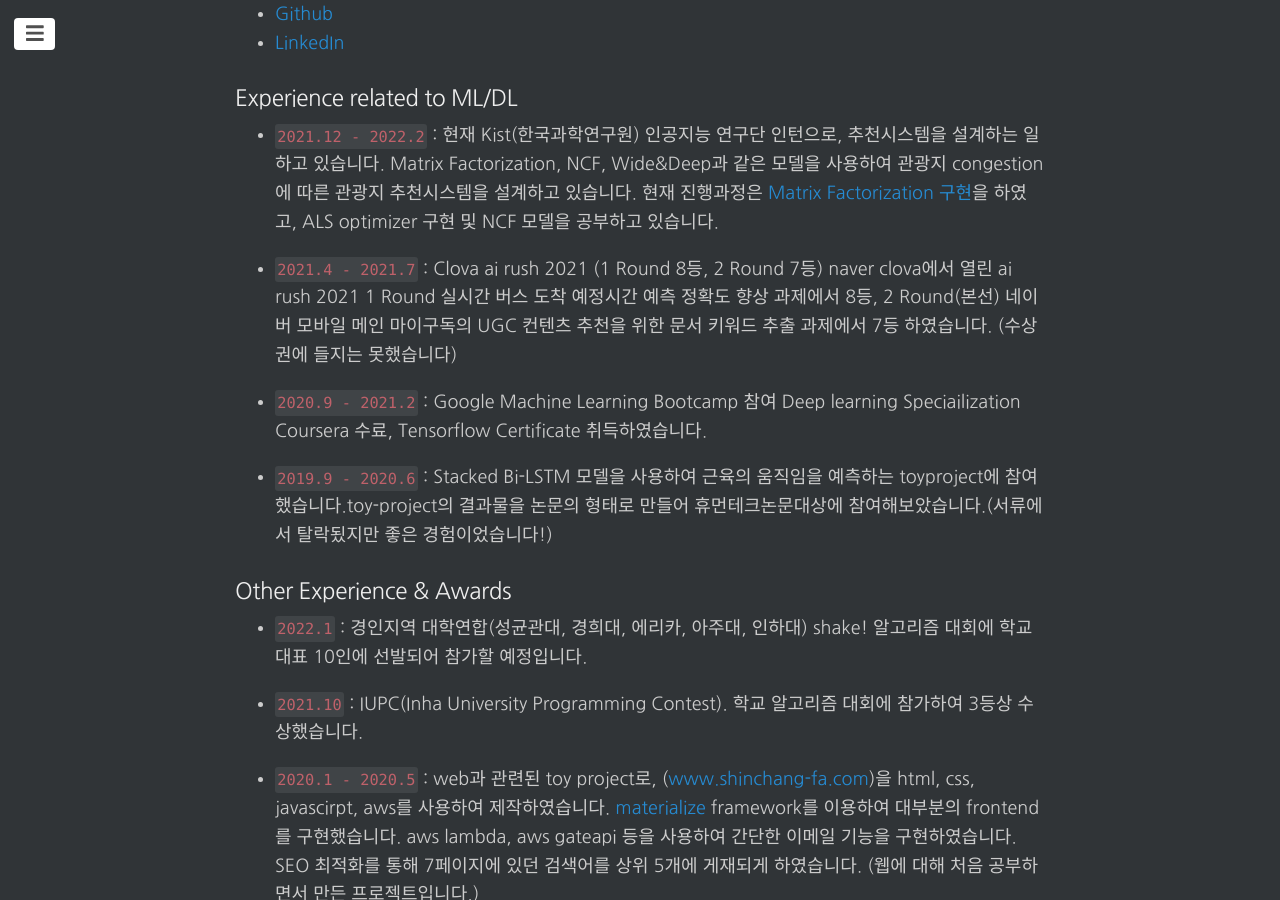
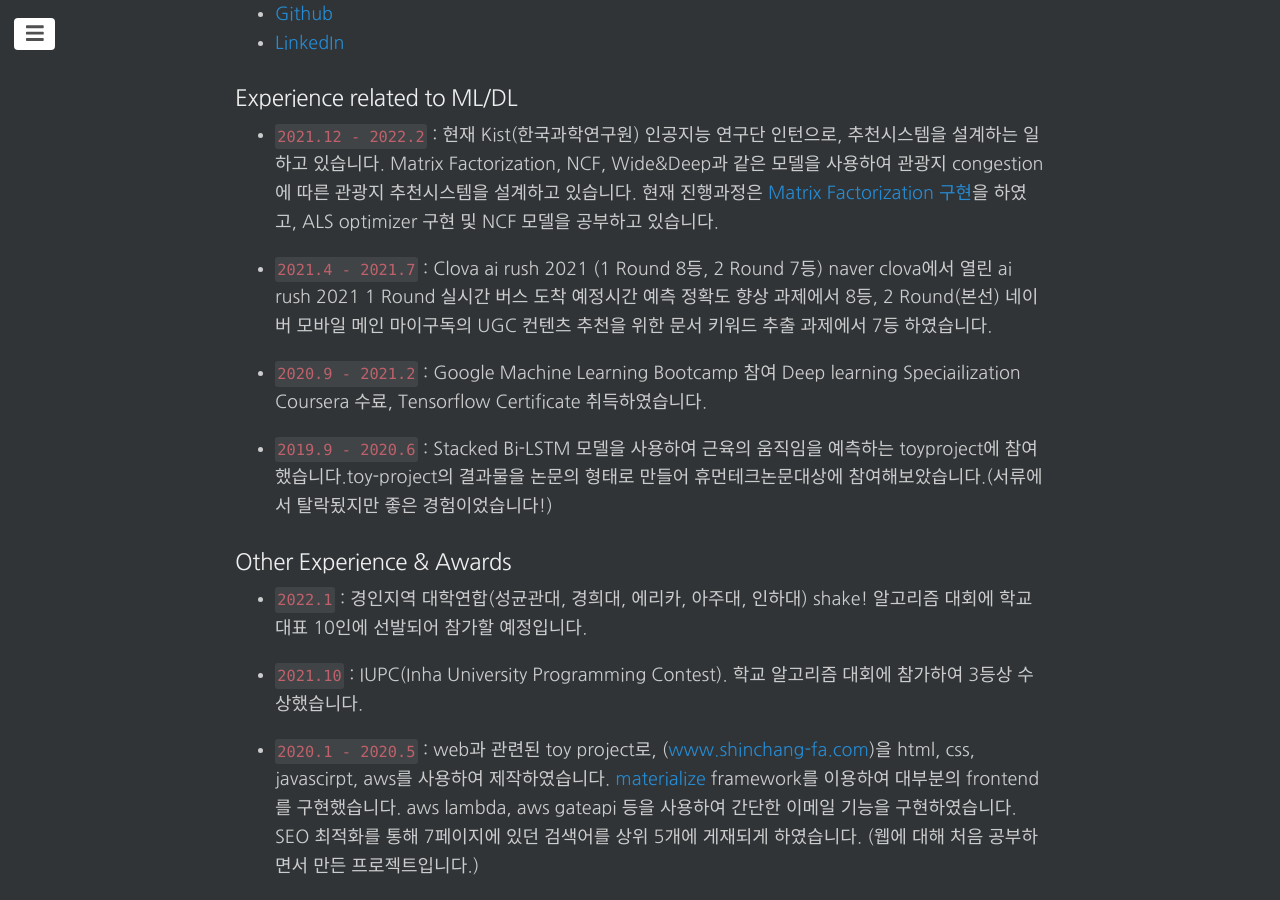
Before and after one commit to changhyeonnam/changhyeonnam.github.io, a Jekyll site: the page built from about.md, in a window 1280 px wide and 900 px high, scrolled down 379 px. Built offline with Jekyll 4.4.1, drawn with Linux system fonts in a browser that asks for light colours; nearby versions of some CDN libraries; comment, search, counter and statistics services are not loaded.

Commit message:
update about.md

```diff
--- a/about.md
+++ b/about.md
@@ -17,7 +17,7 @@ title: About
 - `2021.12 - 2022.2` : 현재 Kist(한국과학연구원) 인공지능 연구단 인턴으로, 추천시스템을 설계하는 일하고 있습니다. Matrix Factorization, NCF, Wide&Deep과 같은 모델을 사용하여 관광지 congestion에 따른 관광지 추천시스템을 설계하고 있습니다. 현재 진행과정은  [Matrix Factorization 구현](https://github.com/changhyeonnam/MFML)을 하였고, ALS optimizer 구현 및 NCF 모델을 공부하고 있습니다.
 
 - `2021.4 - 2021.7` : Clova ai rush 2021 (1 Round 8등, 2 Round 7등)
-naver clova에서 열린 ai rush 2021 1 Round 실시간 버스 도착 예정시간 예측 정확도 향상 과제에서 8등, 	2 Round(본선) 네이버 모바일 메인 마이구독의 UGC 컨텐츠 추천을 위한 문서 키워드 추출 과제에서 7등 	하였습니다. (수상권에 들지는 못했습니다)
+naver clova에서 열린 ai rush 2021 1 Round 실시간 버스 도착 예정시간 예측 정확도 향상 과제에서 8등, 	2 Round(본선) 네이버 모바일 메인 마이구독의 UGC 컨텐츠 추천을 위한 문서 키워드 추출 과제에서 7등	하였습니다.
 
 - `2020.9 - 2021.2` : Google Machine Learning Bootcamp 참여
 Deep learning Speciailization Coursera 수료, Tensorflow Certificate 취득하였습니다.
```
